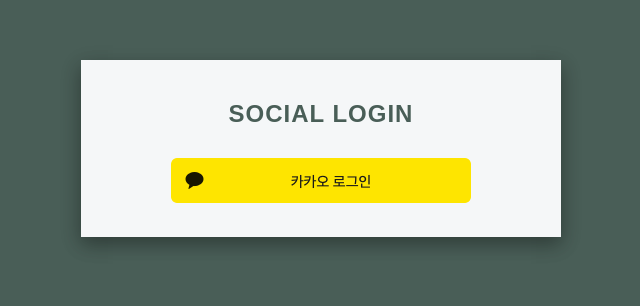
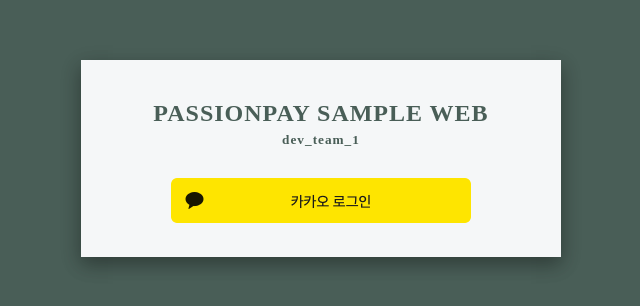
Before and after one commit to heogeonho/passionpay-sample-board, a website: page app/views/index.html in a window 1280 px wide. Shown: the part 324-630 px from the top of the page, without its empty margins (319-959 px from the left). Drawn offline with Linux system fonts and the light colour scheme.

Commit message:
design: 로그인 페이지 문구 수정

```diff
--- a/app/public/css/index.css
+++ b/app/public/css/index.css
@@ -1,5 +1,4 @@
 html * {
-    font-family: 'Montserrat', sans-serif;
     box-sizing: border-box;
 }
 
@@ -21,9 +20,15 @@
 }
 
 .login-box h2 {
-    margin: 20px 0 20px;
+    margin: 20px 0 5px;
     padding: 0;
     text-transform: uppercase;
+    color: #495e57;
+}
+
+.login-box h5 {
+    margin: 5px 0 20px;
+    padding: 0;
     color: #495e57;
 }
 
--- a/app/views/index.html
+++ b/app/views/index.html
@@ -8,7 +8,8 @@
     </head>
     <body>
         <div class="login-box">
-            <h2>Social Login</h2>
+            <h2>PassionPay Sample Web</h2>
+            <h5>dev_team_1</h5>
             <a href="#" class="social-button" id="kakao-connect"></a>
         </div>
     </body>
```
